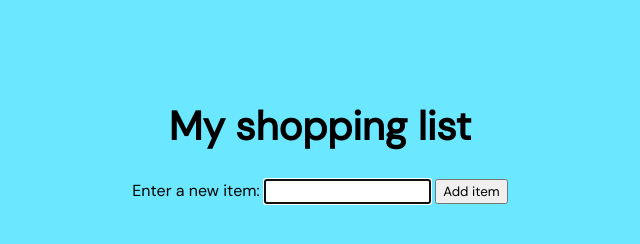
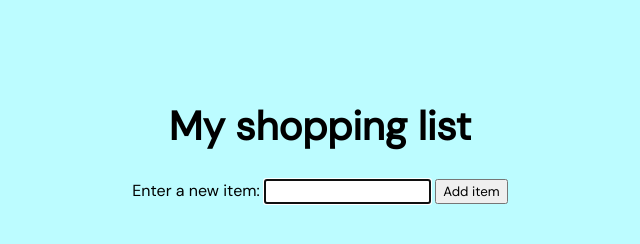
Before and after one commit to odadki/shopping-list, a plain HTML site: page index.html in a window 1280 px wide. Shown: the whole page, without its empty margins (320-960 px from the left). Drawn offline with Linux system fonts and the light colour scheme.

Commit message:
Updated background color

```diff
--- a/style.css
+++ b/style.css
@@ -6,7 +6,7 @@ body {
   text-align: center;
   font-family: var(--main-font);
   margin-top: 100px;
-  background-color: #6be8ff;
+  background-color: #bcfcff;
 }
 
 h1 {
```
